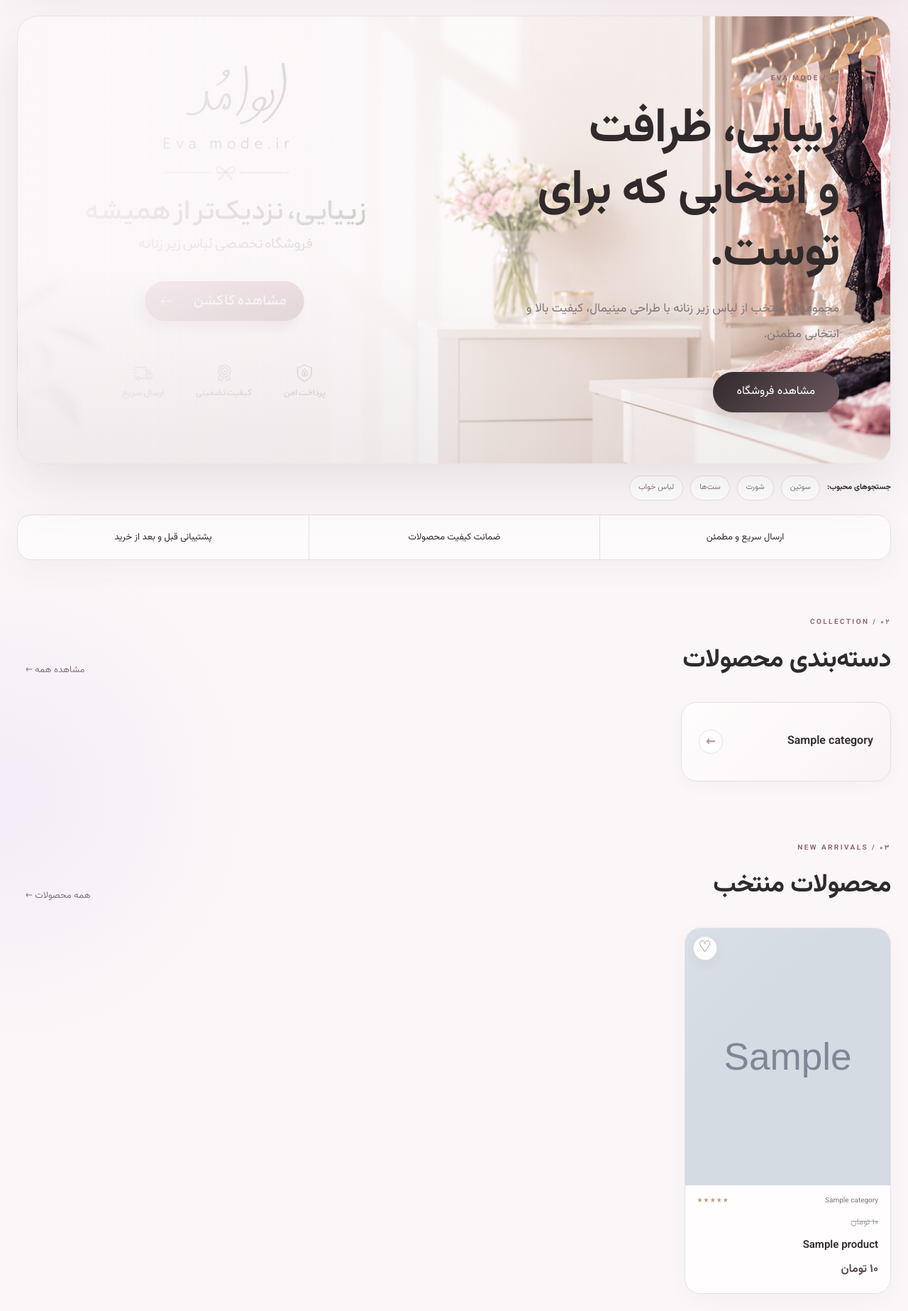
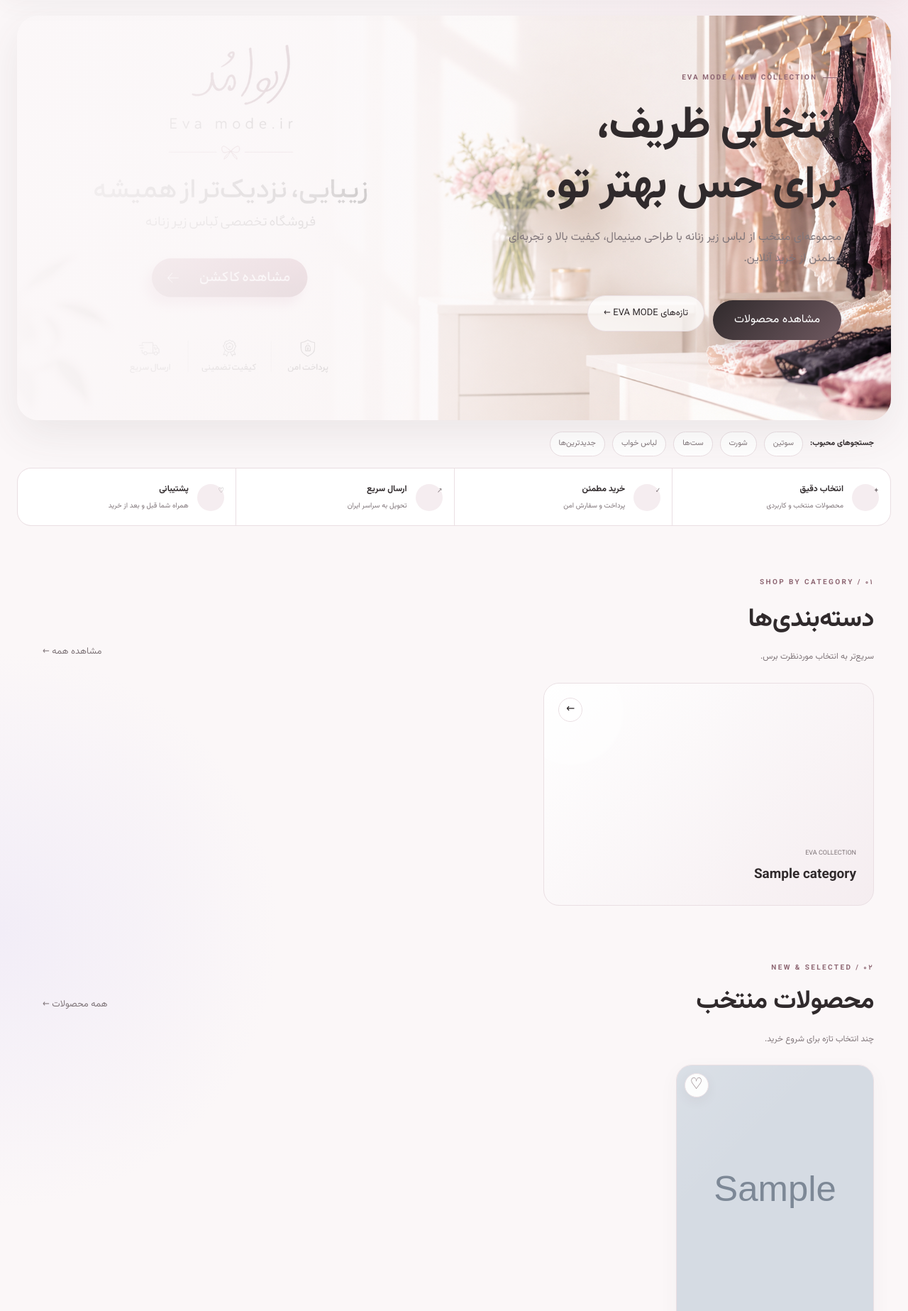
Before and after one commit to evamode29/eva-mode, a Django app: page / in a window 1280 px wide. Shown: the part 166-2013 px from the top of the page at 71% size. Run offline with Django 5.2, Linux system fonts and the light colour scheme; tables that the repository leaves empty hold one stand-in row (values such as "Sample post"); grey boxes marked "Sample" are stand-in pictures.

Commit message:
Redesign EVA MODE home page

```diff
--- a/templates/home.html
+++ b/templates/home.html
@@ -1,9 +1,80 @@
 {% extends "base.html" %}
 {% block title %}EVA MODE | فروشگاه تخصصی لباس زیر زنانه{% endblock %}
 {% block content %}
-<section class="hero"><div class="hero-content"><small>01 / EVA MODE</small><h1>زیبایی، ظرافت<br>و انتخابی که برای توست.</h1><p>مجموعه‌ای منتخب از لباس زیر زنانه با طراحی مینیمال، کیفیت بالا و انتخابی مطمئن.</p><a class="btn" href="/shop/">مشاهده فروشگاه</a></div></section>
-<div class="quick-searches"><strong>جستجوهای محبوب:</strong><a href="/shop/?category=bra">سوتین</a><a href="/shop/?category=brief">شورت</a><a href="/shop/?category=sets">ست‌ها</a><a href="/shop/?category=nightwear">لباس خواب</a></div>
-<section class="trust"><div>ارسال سریع و مطمئن</div><div>ضمانت کیفیت محصولات</div><div>پشتیبانی قبل و بعد از خرید</div></section>
-<section class="section"><div class="section-head"><div><small>02 / COLLECTION</small><h2>دسته‌بندی محصولات</h2></div><a href="/shop/">مشاهده همه ←</a></div><div class="categories">{% for c in categories %}<a class="category" href="/shop/?category={{ c.slug }}"><span>{{ c.name }}</span><b>←</b></a>{% empty %}<div class="empty">هنوز دسته‌بندی‌ای ثبت نشده است.</div>{% endfor %}</div></section>
-<section class="section"><div class="section-head"><div><small>03 / NEW ARRIVALS</small><h2>محصولات منتخب</h2></div><a href="/shop/">همه محصولات ←</a></div><div class="grid">{% for p in products %}<a class="card" href="{{ p.get_absolute_url }}"><div class="image">{% if p.primary_color and p.primary_color.image %}<img src="{{ p.primary_color.image.url }}" alt="{{ p.name }}">{% elif p.primary_image_url %}<img src="{{ p.primary_image_url }}" alt="{{ p.name }}">{% elif p.image_url %}<img src="{{ p.image_url }}" alt="{{ p.name }}">{% else %}<span>EVA MODE</span>{% endif %}{% if p.discount_percent %}<span class="discount-badge">{{ p.discount_percent }}٪ تخفیف</span>{% endif %}<span class="wishlist-badge" aria-label="افزودن به علاقه‌مندی">♡</span></div><div class="card-meta"><span>{{ p.category.name }}</span><span>★★★★★</span></div>{% if p.old_price %}<del>{{ p.old_price|floatformat:0 }} تومان</del>{% endif %}<h3>{{ p.name }}</h3><div class="price">{{ p.price|floatformat:0 }} تومان</div></a>{% empty %}<div class="empty">محصولی برای نمایش ثبت نشده است.</div>{% endfor %}</div></section>
+<div class="container">
+  <section class="hero-new" aria-label="معرفی EVA MODE">
+    <div class="hero-new-content">
+      <span class="hero-kicker">EVA MODE / NEW COLLECTION</span>
+      <h1>انتخابی ظریف،<br>برای حس بهتر تو.</h1>
+      <p>مجموعه‌ای منتخب از لباس زیر زنانه با طراحی مینیمال، کیفیت بالا و تجربه‌ای مطمئن از خرید آنلاین.</p>
+      <div class="hero-actions">
+        <a class="btn" href="/shop/">مشاهده محصولات</a>
+        <a class="hero-secondary" href="/shop/?q=جدید">تازه‌های EVA MODE ←</a>
+      </div>
+    </div>
+  </section>
+
+  <div class="quick-searches" aria-label="جستجوهای محبوب">
+    <strong>جستجوهای محبوب:</strong>
+    <a href="/shop/?q=سوتین">سوتین</a>
+    <a href="/shop/?q=شورت">شورت</a>
+    <a href="/shop/?q=ست">ست‌ها</a>
+    <a href="/shop/?q=لباس خواب">لباس خواب</a>
+    <a href="/shop/?q=جدید">جدیدترین‌ها</a>
+  </div>
+
+  <section class="home-strip" aria-label="مزایای خرید">
+    <div class="home-strip-item"><span class="home-strip-icon">✦</span><div><strong>انتخاب دقیق</strong><span>محصولات منتخب و کاربردی</span></div></div>
+    <div class="home-strip-item"><span class="home-strip-icon">✓</span><div><strong>خرید مطمئن</strong><span>پرداخت و سفارش امن</span></div></div>
+    <div class="home-strip-item"><span class="home-strip-icon">↗</span><div><strong>ارسال سریع</strong><span>تحویل به سراسر ایران</span></div></div>
+    <div class="home-strip-item"><span class="home-strip-icon">♡</span><div><strong>پشتیبانی</strong><span>همراه شما قبل و بعد از خرید</span></div></div>
+  </section>
+
+  <section class="section">
+    <div class="section-head">
+      <div><small>01 / SHOP BY CATEGORY</small><h2>دسته‌بندی‌ها</h2><p class="section-note">سریع‌تر به انتخاب موردنظرت برس.</p></div>
+      <a href="/shop/">مشاهده همه ←</a>
+    </div>
+    <div class="home-category-grid">
+      {% for c in categories|slice:":5" %}
+      <a class="home-category-card" href="/shop/?category={{ c.slug }}">
+        <span class="home-category-arrow">←</span>
+        <div class="home-category-copy"><small>EVA COLLECTION</small><strong>{{ c.name }}</strong></div>
+      </a>
+      {% empty %}
+      <div class="empty">هنوز دسته‌بندی‌ای ثبت نشده است.</div>
+      {% endfor %}
+    </div>
+  </section>
+
+  <section class="section">
+    <div class="section-head product-section-head">
+      <div><small>02 / NEW & SELECTED</small><h2>محصولات منتخب</h2><p class="section-note">چند انتخاب تازه برای شروع خرید.</p></div>
+      <a href="/shop/">همه محصولات ←</a>
+    </div>
+    <div class="grid">
+      {% for p in products %}
+      <a class="card" href="{{ p.get_absolute_url }}">
+        <div class="image">
+          {% if p.primary_color and p.primary_color.image %}<img src="{{ p.primary_color.image.url }}" alt="{{ p.name }}">
+          {% elif p.primary_image_url %}<img src="{{ p.primary_image_url }}" alt="{{ p.name }}">
+          {% elif p.image_url %}<img src="{{ p.image_url }}" alt="{{ p.name }}">
+          {% else %}<span>EVA MODE</span>{% endif %}
+          {% if p.discount_percent %}<span class="discount-badge">{{ p.discount_percent }}٪ تخفیف</span>{% endif %}
+          <span class="wishlist-badge" aria-label="افزودن به علاقه‌مندی">♡</span>
+        </div>
+        <div class="card-meta"><span>{{ p.category.name }}</span><span>★★★★★</span></div>
+        {% if p.old_price %}<del>{{ p.old_price|floatformat:0 }} تومان</del>{% endif %}
+        <h3>{{ p.name }}</h3>
+        <div class="price">{{ p.price|floatformat:0 }} تومان</div>
+      </a>
+      {% empty %}<div class="empty">محصولی برای نمایش ثبت نشده است.</div>{% endfor %}
+    </div>
+  </section>
+
+  <section class="home-cta">
+    <div><strong>برای انتخاب بهتر آماده‌ای؟</strong><p>همه محصولات EVA MODE را ببین و انتخابت را شروع کن.</p></div>
+    <a class="btn" href="/shop/">ورود به فروشگاه ←</a>
+  </section>
+</div>
 {% endblock %}
```
